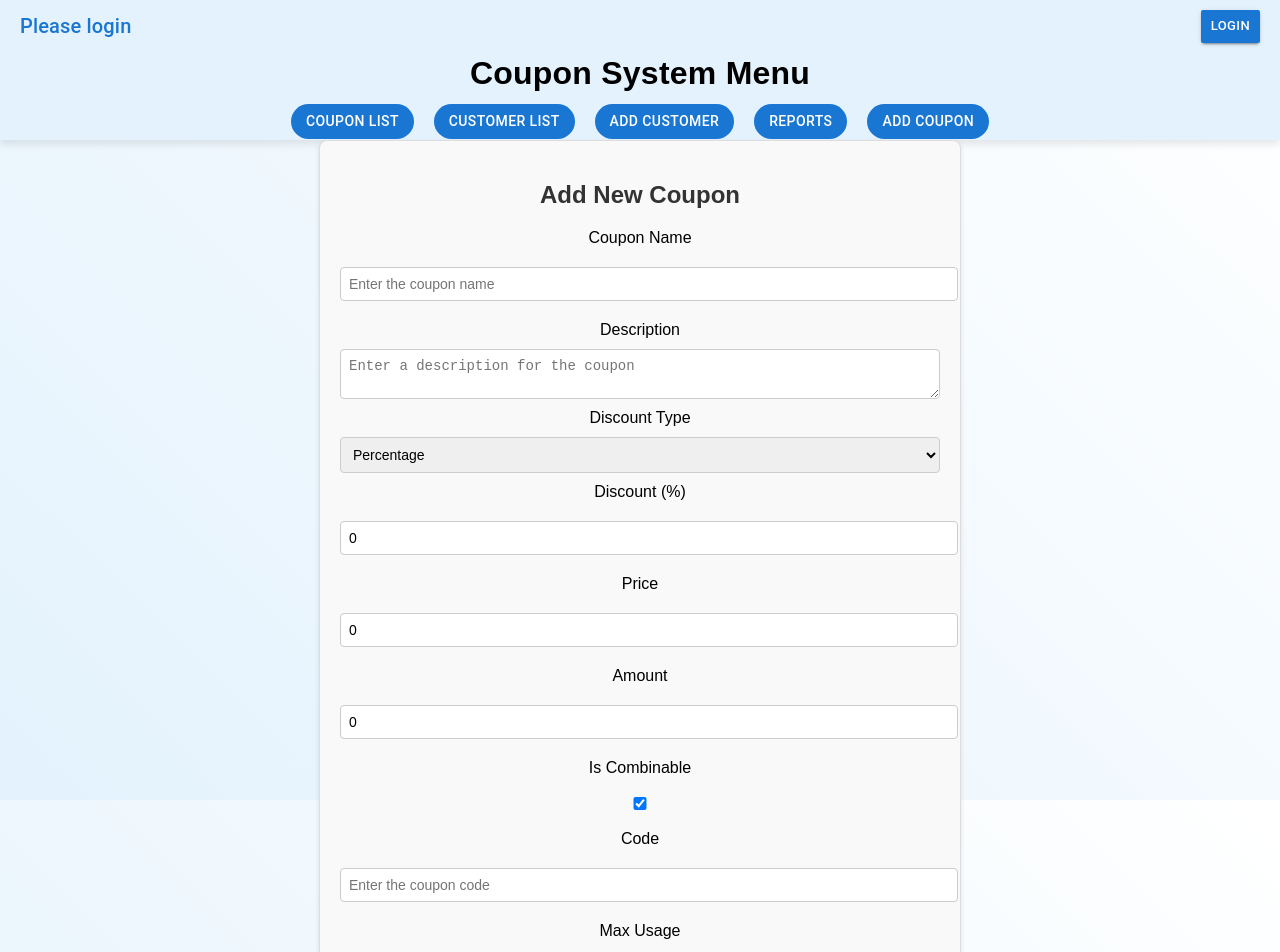
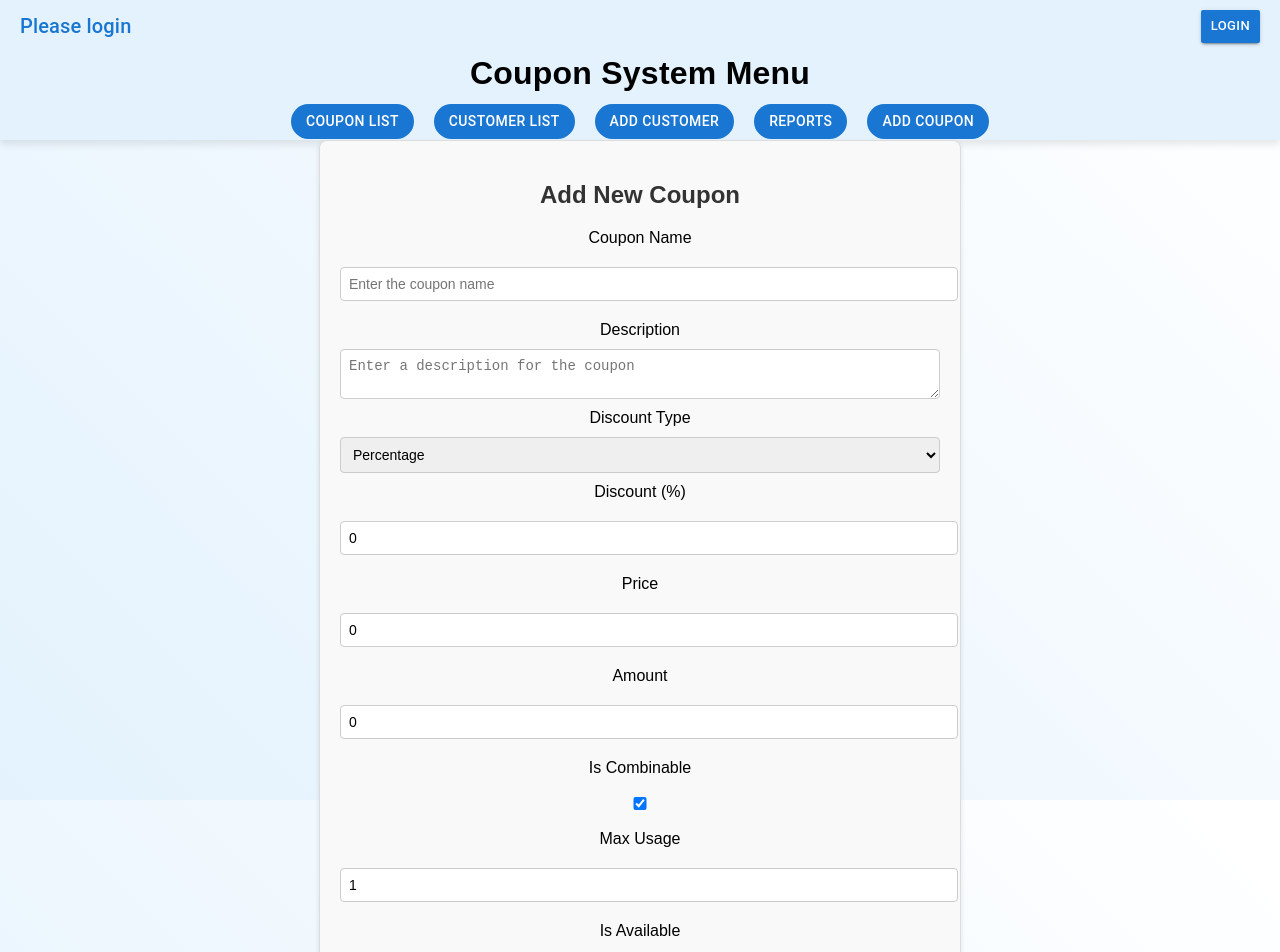
Before and after one commit to moradi12/OversightCoupons, a React (Create React App) app in the folder typescript_coupon_front/: page /admin/coupon/add in a window 1280 px wide. Shown: the top 952 px of the page. Built offline with nearby package versions, Linux system fonts and the light colour scheme; what notyf would draw is missing.

Commit message:
fixing update crash

```diff
--- a/typescript_coupon_front/src/Components/Pages/AddCoupon/AddCoupon.tsx
+++ b/typescript_coupon_front/src/Components/Pages/AddCoupon/AddCoupon.tsx
@@ -1,4 +1,3 @@
-// AddCoupon.tsx
 import { useEffect, useState } from "react";
 import { Coupon } from "../../Models/Coupon";
 import { notify } from "../../Utils/notif";
@@ -15,27 +14,52 @@ const blankCoupon: Coupon = {
   startDate: new Date(),
   endDate: undefined,
   price: 0,
-  createdByUserId: 1,
+  createdByUserId: 1, // Default or set as needed
   amount: 0,
-  isCombinable: true,
-  creationDate: new Date(),
+  isCombinable: true, // Default to true
+  creationDate: new Date(), // Set to current date
   image: null,
-  code: "",
-  maxUsage: 1,
-  currentUsage: 0,
-  isAvailable: true,
+  code: "", // Will be generated automatically
+  maxUsage: 1, // Default to 1
+  currentUsage: 0, // Default to 0
+  isAvailable: true, // Default to true
 };
 
 const AddCoupon = ({ couponToEdit }: { couponToEdit: Coupon | null }) => {
   const [newCoupon, setNewCoupon] = useState<Coupon>(
-    couponToEdit ? { ...couponToEdit } : { ...blankCoupon }
+    couponToEdit
+      ? {
+          ...couponToEdit,
+          startDate: couponToEdit.startDate ? new Date(couponToEdit.startDate) : new Date(),
+          endDate: couponToEdit.endDate ? new Date(couponToEdit.endDate) : undefined,
+        }
+      : { ...blankCoupon }
   );
+
   const [savedCoupons, setSavedCoupons] = useState<Coupon[]>([]);
 
   useEffect(() => {
     const storedCoupons = localStorage.getItem("coupons");
     if (storedCoupons) setSavedCoupons(JSON.parse(storedCoupons));
   }, []);
+
+  const generateUniqueCode = (): string => {
+    const characters = 'ABCDEFGHIJKLMNOPQRSTUVWXYZ0123456789';
+    let code: string = ''; // Explicitly type and initialize code
+    let isUnique = false;
+
+    while (!isUnique) {
+      const codeLength = Math.floor(Math.random() * 2) + 4; // Random length between 4 and 5
+      code = '';
+      for (let i = 0; i < codeLength; i++) {
+        code += characters.charAt(Math.floor(Math.random() * characters.length));
+      }
+      // Check if the code is unique among saved coupons
+      isUnique = !savedCoupons.some((coupon) => coupon.code === code);
+    }
+
+    return code; // Now code is always a string
+  };
 
   const validateCoupon = (): boolean => {
     const {
@@ -54,7 +78,10 @@ const AddCoupon = ({ couponToEdit }: { couponToEdit: Coupon | null }) => {
       return false;
     }
 
-    if (discountType === "Percentage" && (discount! <= 0 || discount! > 100)) {
+    if (
+      discountType === "Percentage" &&
+      (discount! <= 0 || discount! > 100)
+    ) {
       notify.error("Discount percentage must be between 1 and 100");
       return false;
     }
@@ -86,7 +113,7 @@ const AddCoupon = ({ couponToEdit }: { couponToEdit: Coupon | null }) => {
   const changeCoupon = () => {
     const couponsAfterUpdate = savedCoupons.map((coupon) =>
       coupon.id === couponToEdit?.id
-        ? { ...newCoupon, creationDate: coupon.creationDate } // Preserve original creationDate
+        ? { ...newCoupon, code: coupon.code, creationDate: coupon.creationDate } // Preserve code and creationDate
         : coupon
     );
     setSavedCoupons(couponsAfterUpdate);
@@ -101,6 +128,7 @@ const AddCoupon = ({ couponToEdit }: { couponToEdit: Coupon | null }) => {
         savedCoupons.length > 0
           ? savedCoupons[savedCoupons.length - 1].id + 1
           : 1,
+      code: generateUniqueCode(), // Automatically generate a unique code
       creationDate: new Date(), // Set creation date to now
       currentUsage: 0, // Initialize current usage
     };
@@ -109,7 +137,7 @@ const AddCoupon = ({ couponToEdit }: { couponToEdit: Coupon | null }) => {
       "coupons",
       JSON.stringify([...savedCoupons, newCouponWithId])
     );
-    setNewCoupon({ ...blankCoupon });
+    setNewCoupon({ ...blankCoupon }); // Reset to blank coupon
     notify.success("Coupon added successfully!");
   };
 
@@ -233,16 +261,6 @@ const AddCoupon = ({ couponToEdit }: { couponToEdit: Coupon | null }) => {
           className="input-field"
         />
 
-        {/* Code */}
-        <label className="input-label">Code</label>
-        <input
-          type="text"
-          placeholder="Enter the coupon code"
-          value={newCoupon.code}
-          onChange={(e) => setNewCoupon({ ...newCoupon, code: e.target.value })}
-          className="input-field"
-        />
-
         {/* Max Usage */}
         <label className="input-label">Max Usage</label>
         <input
--- a/typescript_coupon_front/src/Components/Pages/AllCoupons/AllCoupons.tsx
+++ b/typescript_coupon_front/src/Components/Pages/AllCoupons/AllCoupons.tsx
@@ -26,22 +26,18 @@ const AllCoupons: React.FC = () => {
               coupon.isCombinable !== undefined ? coupon.isCombinable : true,
             creationDate: coupon.creationDate
               ? new Date(coupon.creationDate)
-              : new Date(),
-            code: coupon.code || "",
-            maxUsage: coupon.maxUsage || 1,
-            currentUsage: coupon.currentUsage || 0,
-            isAvailable:
-              coupon.isAvailable !== undefined ? coupon.isAvailable : true,
+              : undefined,
+            startDate: coupon.startDate ? new Date(coupon.startDate) : new Date(),
+            endDate: coupon.endDate ? new Date(coupon.endDate) : undefined,
+            // ... [other fields]
           })
         );
         setCoupons(parsedCoupons);
-        console.log("Coupons loaded from localStorage:", parsedCoupons);
       }
     } catch (error) {
       console.error("Error loading coupons:", error);
     }
   };
-
   return (
     <div className="all-coupons-container">
       <h2>All Coupons</h2>
--- a/typescript_coupon_front/src/Components/Pages/Coupon/SingleCoupon.tsx
+++ b/typescript_coupon_front/src/Components/Pages/Coupon/SingleCoupon.tsx
@@ -57,8 +57,10 @@ const SingleCoupon = ({
         </div>
       )}
 
+      {/* Display Coupon Code */}
+      <div>Code: {coupon.code}</div>
+
       {/* New Fields */}
-      <div>Code: {coupon.code}</div>
       <div>Is Combinable: {coupon.isCombinable ? "Yes" : "No"}</div>
       <div>Max Usage: {coupon.maxUsage}</div>
       <div>Current Usage: {coupon.currentUsage}</div>
```
